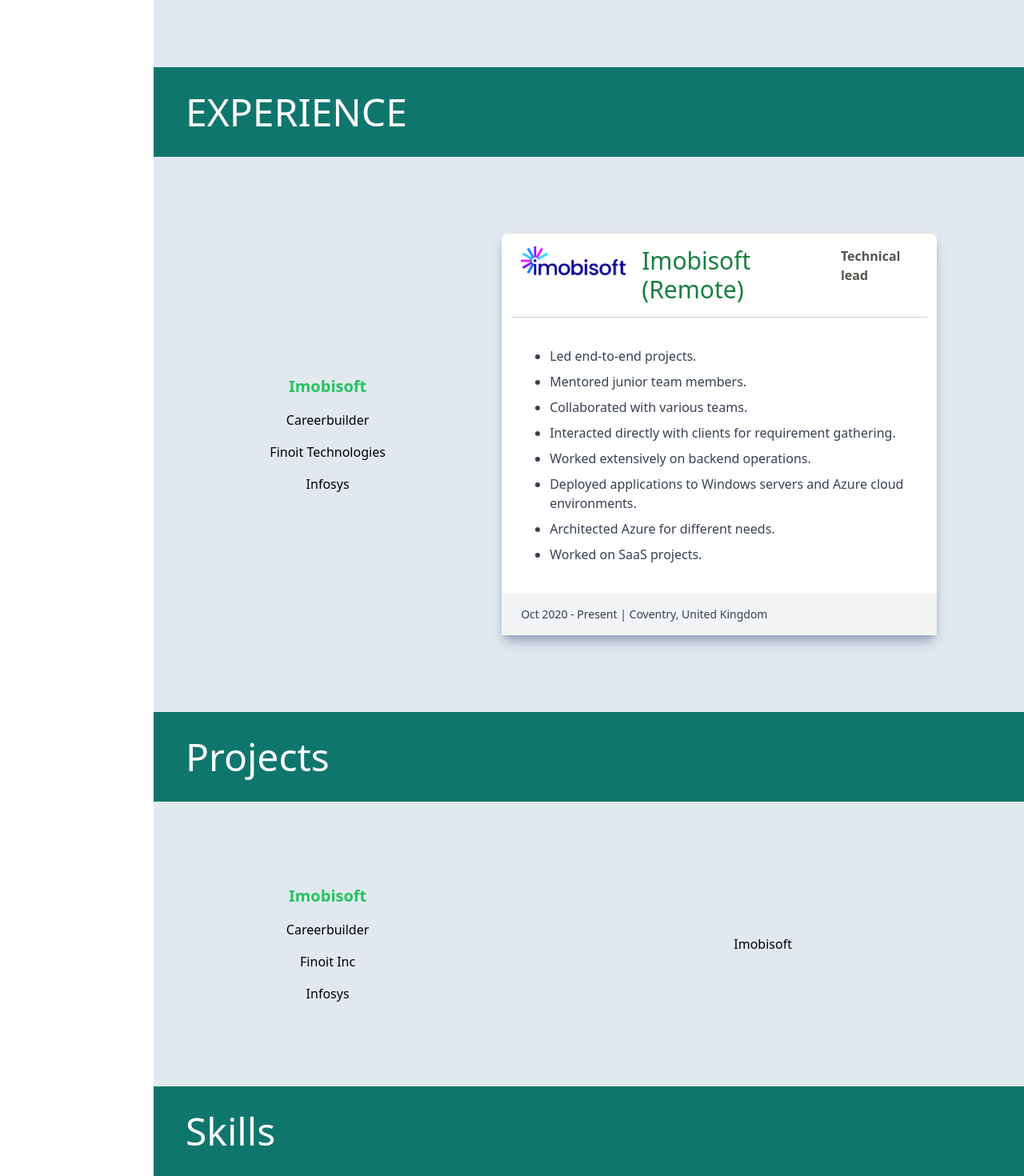
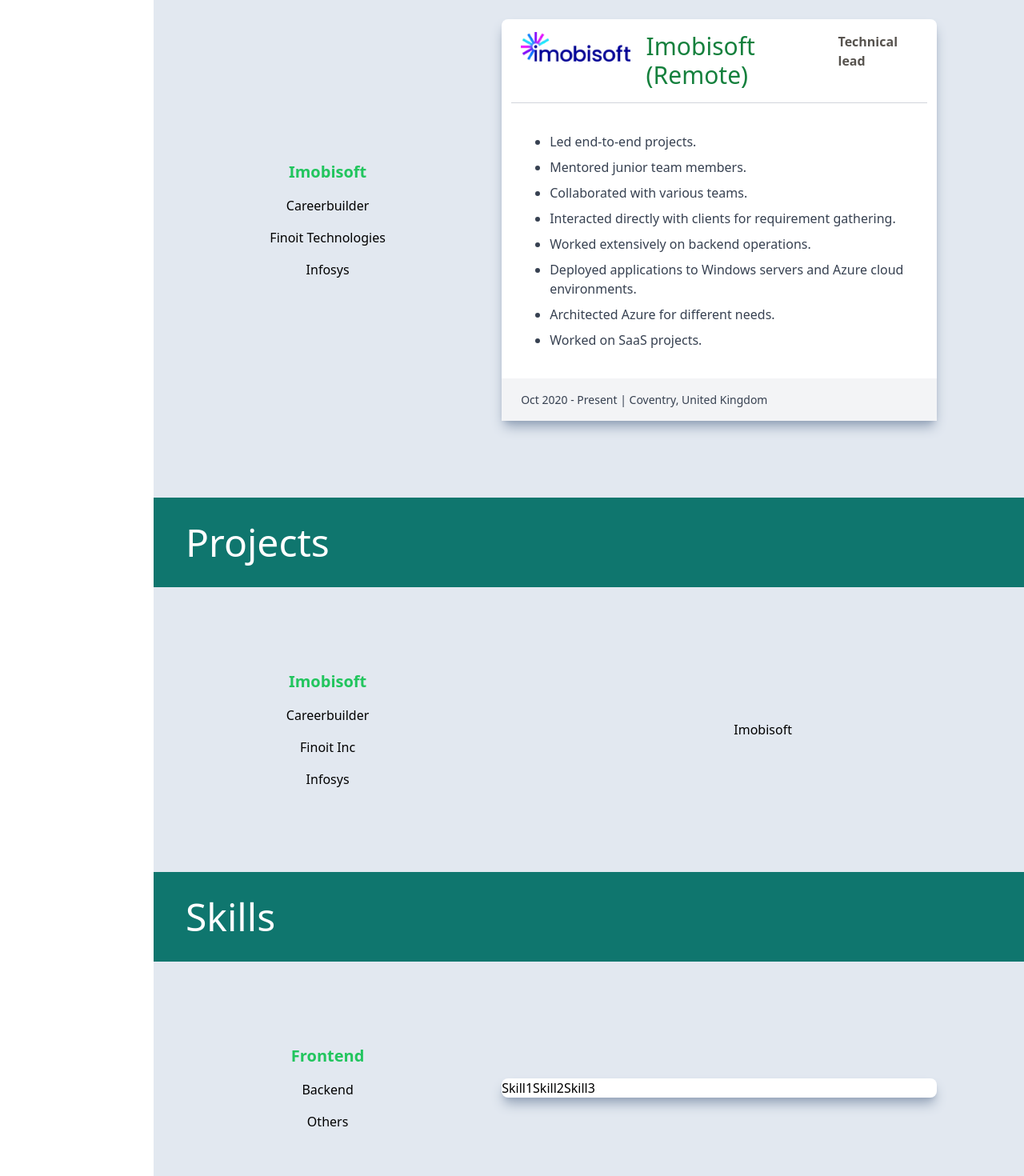
Before and after one commit to shahzad285/ShahzadAhamad, a React (Create React App) app in the folder shahzadahamad/: page / in a window 1280 px wide. Shown: the part 1940-3410 px from the top of the page at 80% size. Built offline with nearby package versions, Linux system fonts and the light colour scheme.

Commit message:
Experience card complete and skills section work

```diff
--- a/shahzadahamad/src/App.tsx
+++ b/shahzadahamad/src/App.tsx
@@ -10,7 +10,7 @@
       <div className=''>
         <SideMedu />
       </div>
-      <div className='flex-grow'>
+      <div className='flex-grow  overflow-x-hidden'>
         <MainContent />
       </div>
     </div>
--- a/shahzadahamad/src/components/ExperienceCard.tsx
+++ b/shahzadahamad/src/components/ExperienceCard.tsx
@@ -1,13 +1,14 @@
 export default function ExperienceCard(data: ExperienceCardProps) {
 
     return (
-        <div className=" w-10/12 bg-white shadow-lg shadow-slate-400 rounded-lg ">
-            <div className="flex justify-between border-b border-gray-300 py-4 px-3 mx-3 align-middle ">
+        <div className="mr-8 md:w-10/12 bg-white shadow-lg shadow-slate-400 rounded-lg ">
+            <div className="flex justify-between border-b border-gray-300 py-4 px-2 md:px-3 mx-1 md:mx-3 align-middle ">
                 <a href={data.companyLink} target="_blank"><div className="pr-5"><img src={data.logo} alt="" /> </div></a>
-                <a href={data.companyLink}><div className="pr-5 font-normal text-3xl text-green-700">{data.name}</div></a>
-                <div className="text-stone-600 font-semibold">{data.role}</div>
+                <a href={data.companyLink}><div className=" font-normal text-lg  md:text-3xl text-green-700">{data.name}</div></a>
+                <div className="text-stone-600 font-bold hidden md:block">{data.role}</div>
             </div>
-            <div className="border-b border-gray-100 py-8 pl-10 text-gray-700">{/* Rendering the description as separate paragraphs */}
+            <div className="text-stone-600 font-extrabold block my-2 pl-3 md:hidden">{data.role}</div>
+            <div className="border-b border-gray-100 md:py-8 pl-10 text-gray-700">{/* Rendering the description as separate paragraphs */}
                 <ul className="list-disc pl-5">
                     {data.description
                         .split('\n')
--- /dev/null
+++ b/shahzadahamad/src/components/SkillsCard.tsx
@@ -0,0 +1,13 @@
+export default function SkillsCard(data: SkillCardProps) {
+
+    return (
+        <div className="mr-8 md:w-10/12 bg-white shadow-lg shadow-slate-400 rounded-lg ">
+           <span>{data.skills}</span>
+        </div>
+    )
+}
+
+export interface SkillCardProps {
+    pointer: string;
+    skills: string[];
+}
--- a/shahzadahamad/src/pages/About.tsx
+++ b/shahzadahamad/src/pages/About.tsx
@@ -1,7 +1,7 @@
 export default function About() {
     return <>
         <p className="bg-teal-700 text-5xl font-thin pl-10 text-white py-8">ABOUT</p>
-        <p className="mx-12 md:mx-36 xl:mx-72 mt-44 mb-24 text-xl">Greetings! I'm Shahzad Ahamad, a seasoned full-stack developer hailing from the vibrant city of Pune, India. With over a decade of hands-on experience in .NET technologies, I've honed my skills to deliver robust and scalable solutions that meet the needs of diverse projects.
+        <p className="mx-12 md:mx-20 lg:mx-28 xl:mx-44 mt-24 lg:mt-40 mb-24 text-xl">Greetings! I'm Shahzad Ahamad, a seasoned full-stack developer hailing from the vibrant city of Pune, India. With over a decade of hands-on experience in .NET technologies, I've honed my skills to deliver robust and scalable solutions that meet the needs of diverse projects.
 
             My journey in the world of software development has been enriched with experiences across various domains, empowering me to tackle challenges with innovation and efficiency. While my expertise lies primarily in .NET technologies, I've also embraced modern frameworks like React, leveraging its power to craft dynamic and user-friendly interfaces.
 
--- a/shahzadahamad/src/pages/Contact.tsx
+++ b/shahzadahamad/src/pages/Contact.tsx
@@ -4,7 +4,7 @@
 export default function Contact() {
     return <>
         <p className="bg-teal-700 text-5xl font-thin pl-10 text-white py-8">CONTACT</p>
-        <div className='flex flex-col justify-center items-start text-xl font-medium ml-16 md:ml-48 lg:ml-80 mt-48 mb-48'>
+        <div className='flex flex-col justify-center items-start text-xl font-medium ml-16 md:ml-24 lg:ml-80 mt-48 mb-48'>
             <div className='space-y-8 '>{/*  So that items start in same vertical line */}
                 <div>
                     <a href="mailto:shahzadahamad285@gmail.com?subject=Send email to Shahzad" className='flex items-center space-x-10'><div className="bg-teal-500 rounded-full p-5 text-white text-3xl "><RiMailLine /></div> <span className='text-teal-900 hover:underline'>shahzadahamad285@gmail.com</span></a>
--- a/shahzadahamad/src/pages/Education.tsx
+++ b/shahzadahamad/src/pages/Education.tsx
@@ -2,7 +2,7 @@
 {
     return <>
               <p className="bg-teal-700 text-5xl font-thin pl-10 text-white py-8">EDUCATION</p>
-                <div className=" my-24 center flex flex-col justify-center items-center space-y-4">
+                <div className="sm:py-8 lg:pl-1 my-24 center flex flex-col justify-center items-center text-center space-y-4">
                     <p className="text-teal-700 font-medium text-xl">UNIVERSITY INSTITUTE OF ENGINEERING AND TECHNOLOGY, PANJAB UNIVERSITY</p>
                     <p className="text-teal-700 font-medium text-xl">2010-2014</p>
                     <p className="text-stone-600 text-lg">Chandigarh, Punjab</p>
--- a/shahzadahamad/src/pages/Skills.tsx
+++ b/shahzadahamad/src/pages/Skills.tsx
@@ -1,33 +1,49 @@
 import { useState } from "react";
+import SkillsCard, { SkillCardProps } from "../components/SkillsCard";
 
 export default function Skills(){
-    const [selectedItem, setSelectedItem] = useState("Imobisoft");
+    const [selectedItem, setSelectedItem] = useState("Frontend");
 const handleItemClick = (item: string) => {
     setSelectedItem(item);
 };
 
-const items = ["Imobisoft", "Careerbuilder", "Finoit Inc", "Infosys"];
+const skillData: SkillCardProps[] = [
+    {
+        pointer: "Frontend",
+        skills:["Skill1","Skill2","Skill3"]
+    },
+    {
+        pointer: "Backend",
+        skills:["Skill4","Skill5","Skill6"]
+    },
+    {
+        pointer: "Others",
+        skills:["Skill7","Skill8","Skill9"]
+    },
+];
 return <>
     <p className="bg-teal-700 text-5xl font-thin pl-10 text-white py-8">Skills</p>
     <div className="flex justify-center items-center my-24">
-        <div className="w-2/5 items-center text-center">
+        <div className="hidden lg:block w-2/5 items-center text-center">
             <ul className="">
-            {items.map((item) => (
-                        <li
-                            key={item}
-                            className={`cursor-pointer py-2 ${selectedItem === item ? "text-green-500 font-bold text-xl" : "hover:text-blue-500 hover:font-semibold hover:text-lg"}`}
-                            onClick={() => handleItemClick(item)}
-                        >
-                            {item}
-                        </li>
-                    ))}
+                {skillData.map((area, index) => (
+                    <li
+                        key={index}
+                        className={`cursor-pointer py-2 ${selectedItem === area.pointer ? "text-green-500 font-bold text-xl" : "hover:text-blue-500 hover:font-semibold hover:text-lg"}`}
+                        onClick={() => handleItemClick(area.pointer)}
+                    >
+                        {area.pointer}
+                    </li>
+                ))}
             </ul>
         </div>
-        <div className="w-3/5 flex items-center justify-center">
-          <div  className={`${selectedItem==="Imobisoft"?"block":"hidden"}`}>Imobisoft</div>
-          <div className={`${selectedItem==="Careerbuilder"?"block":"hidden"}`}>Careerbuilder</div>
-          <div  className={`${selectedItem==="Finoit Inc"?"block":"hidden"}`}>Finoit Inc</div>
-          <div className={`${selectedItem==="Infosys"?"block":"hidden"}`}>Infosys</div>
+        <div className="w-full ml-20 lg:ml-0 lg:w-3/5 flex flex-col items-center justify-center">
+        {skillData.map((skill, index) => (
+                    <div key={index} className={`w-full my-10 lg:my-0 block ${selectedItem !== skill.pointer ? "lg:hidden" : ""}`}>
+                        <SkillsCard {...skill} />
+                    </div>
+                ))}
+
         </div>
     </div>
 </>
```
